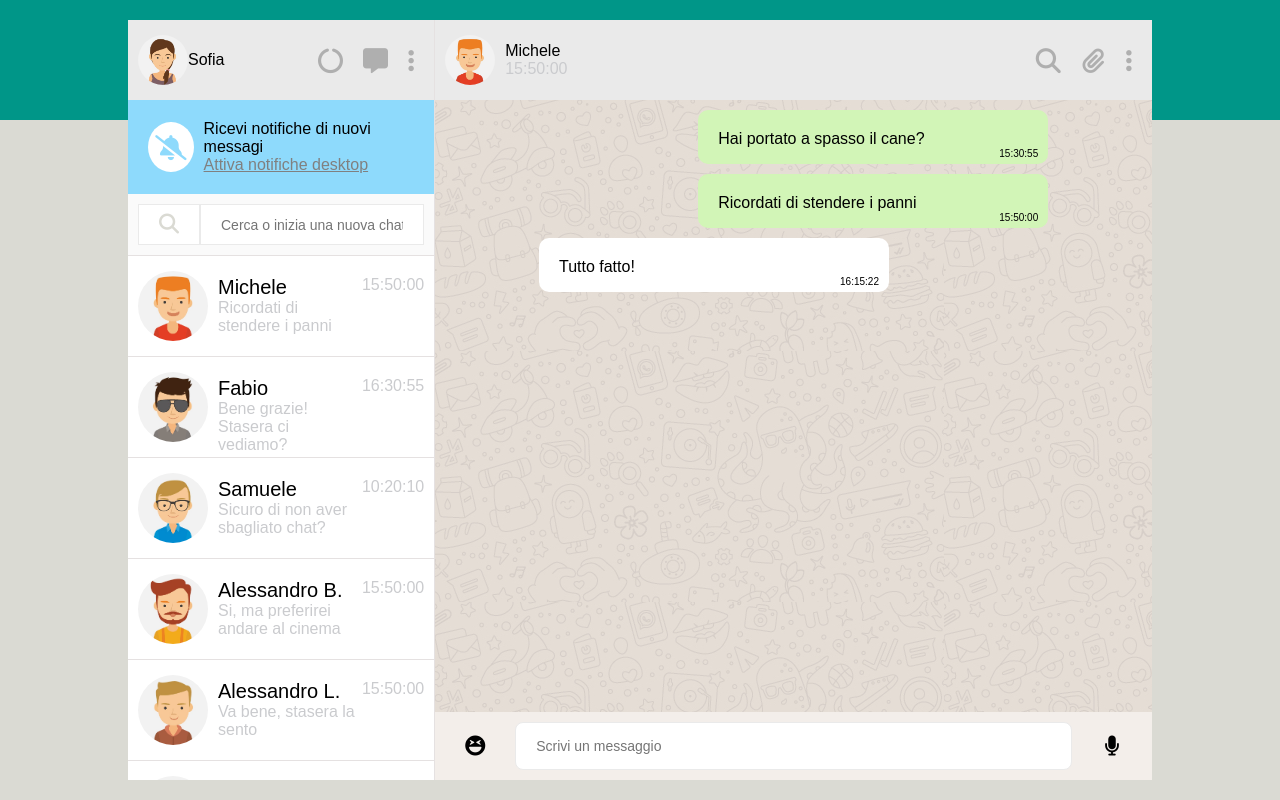
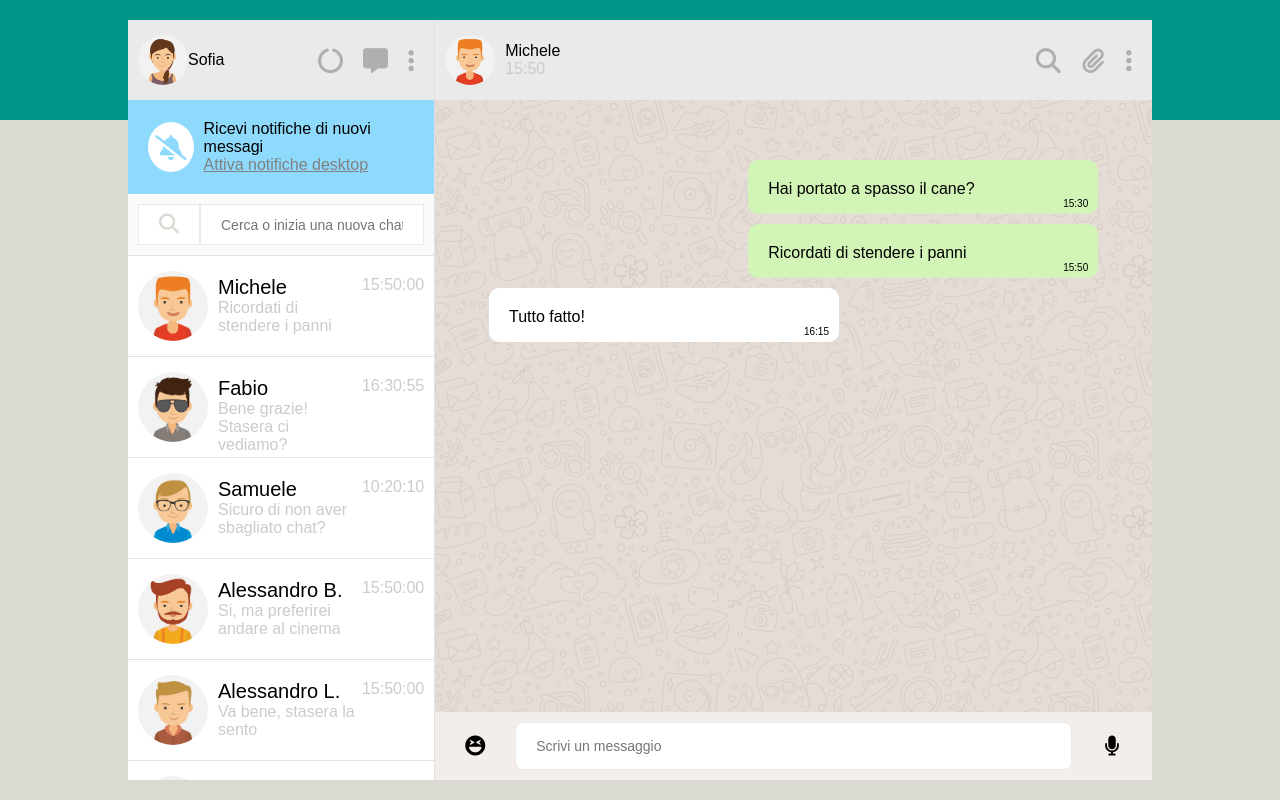
Before and after one commit to Fransch97/vue-boolzapp, a plain HTML site: page index.html in a window 1280 px wide. Drawn offline with nearby package versions, Linux system fonts and the light colour scheme.

Commit message:
massage time only houers and minutes

```diff
--- a/index.html
+++ b/index.html
@@ -106,7 +106,7 @@
                             <div class="user">
                                 <span class="nome">{{contacts[clickedChat].name}}</span>
                                 <br>
-                                <span class="last-sms">{{contacts[clickedChat].messages[1].date.slice(11)}}</span>
+                                <span class="last-sms">{{contacts[clickedChat].messages[1].date.slice(11).slice(0,-3)}}</span>
                             </div>
                         <!--end profile  -->
                     </div>
@@ -142,7 +142,7 @@
                                     </ul>
                                 </div>
                                 <p>{{smsi.message}}</p>
-                                <span>{{contacts[clickedChat].messages[index].date.slice(11)}}</span>
+                                <span>{{contacts[clickedChat].messages[index].date.slice(11).slice(0,-3)}}</span>
                             </div>
                         </div>
                     </div>
--- a/style.css
+++ b/style.css
@@ -204,7 +204,7 @@ input{
     flex-grow: 1;
     width: 85%;
     margin: auto;
-    padding: 0 50px;
+    padding: 50px 0;
     overflow: auto;
     /* background-color: #009688; */
 }
```
